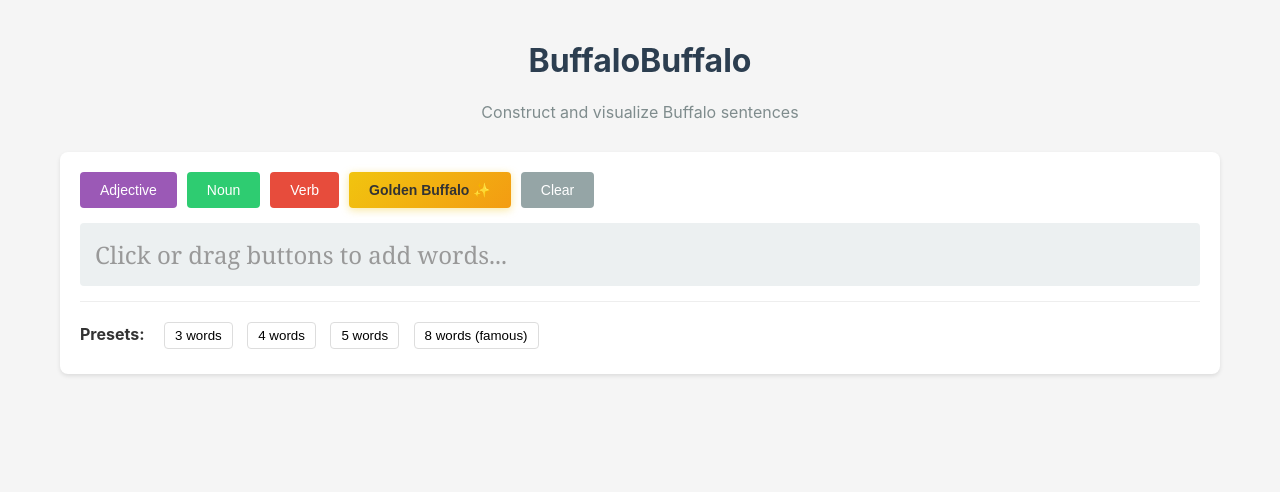
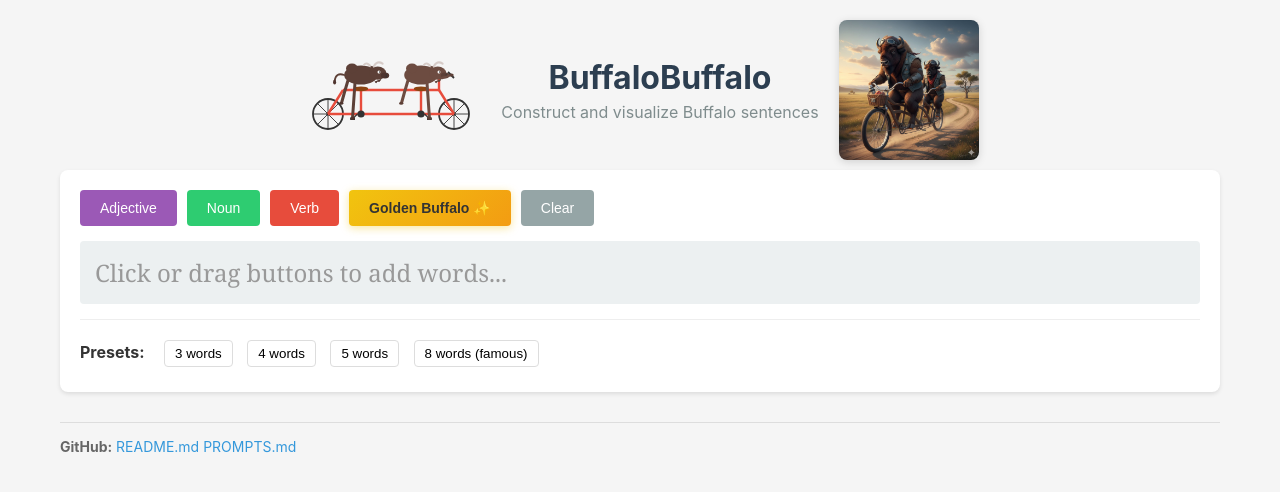
Before and after one commit to ConAcademy/BuffaloBuffalo, a website built with Vite: page index.html in a window 1280 px wide. Built offline with nearby package versions, Linux system fonts and the light colour scheme.

Commit message:
Add some bling Buffalo Buffalo on a tandem bicycle
Signed-off-by: Evan Wies <evan@neomantra.net>

```diff
--- a/index.html
+++ b/index.html
@@ -358,11 +358,67 @@
     .legend-color.golden {
       background: linear-gradient(135deg, #f1c40f 0%, #f39c12 100%);
     }
+
+    .header {
+      display: flex;
+      align-items: center;
+      justify-content: center;
+      gap: 20px;
+      margin-bottom: 10px;
+    }
+
+    .logo {
+      width: 180px;
+      height: auto;
+    }
+
+    .hero-image {
+      width: 140px;
+      height: auto;
+      border-radius: 8px;
+      box-shadow: 0 2px 8px rgba(0,0,0,0.15);
+    }
+
+    .header-text {
+      text-align: center;
+    }
+
+    .header-text h1 {
+      margin: 0;
+    }
+
+    .header-text .subtitle {
+      margin: 5px 0 0 0;
+    }
+
+    .footer {
+      margin-top: 30px;
+      padding-top: 15px;
+      border-top: 1px solid #ddd;
+      text-align: left;
+      font-size: 14px;
+      color: #666;
+    }
+
+    .footer a {
+      color: #3498db;
+      text-decoration: none;
+    }
+
+    .footer a:hover {
+      text-decoration: underline;
+    }
   </style>
 </head>
 <body>
-  <h1>BuffaloBuffalo</h1>
-  <p class="subtitle">Construct and visualize Buffalo sentences</p>
+  <div class="header">
+    <img src="images/logo.svg" alt="Buffalo on a bicycle" class="logo">
+    <div class="header-text">
+      <h1>BuffaloBuffalo</h1>
+      <p class="subtitle">Construct and visualize Buffalo sentences</p>
+    </div>
+    <img src="images/BuffaloBuffaloTandemBike.jpeg" alt="Two buffalos on a tandem bike" class="hero-image">
+  </div>
 
   <div class="input-section">
     <div class="buffalo-buttons">
@@ -853,5 +909,11 @@
     renderSentence();
     updateWildcardButton();
   </script>
+
+  <div class="footer">
+    <strong>GitHub:</strong>
+    <a href="https://github.com/ConAcademy/BuffaloBuffalo/blob/main/README.md" target="_blank">README.md</a>
+    <a href="https://github.com/ConAcademy/BuffaloBuffalo/blob/main/PROMPTS.md" target="_blank">PROMPTS.md</a>
+  </div>
 </body>
 </html>
```
Also changed, not shown: PROMPTS.md (+36 -0 lines), README.md, images/BuffaloBuffaloTandemBike.jpeg (added), images/logo.svg (added), 1 other file.
